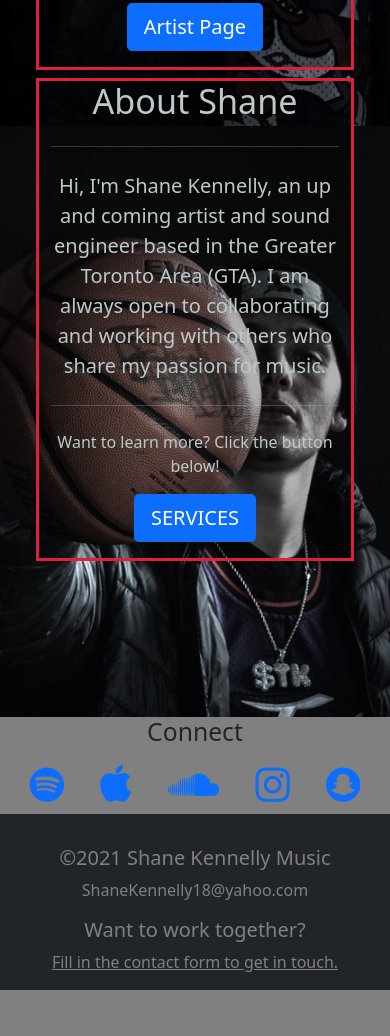
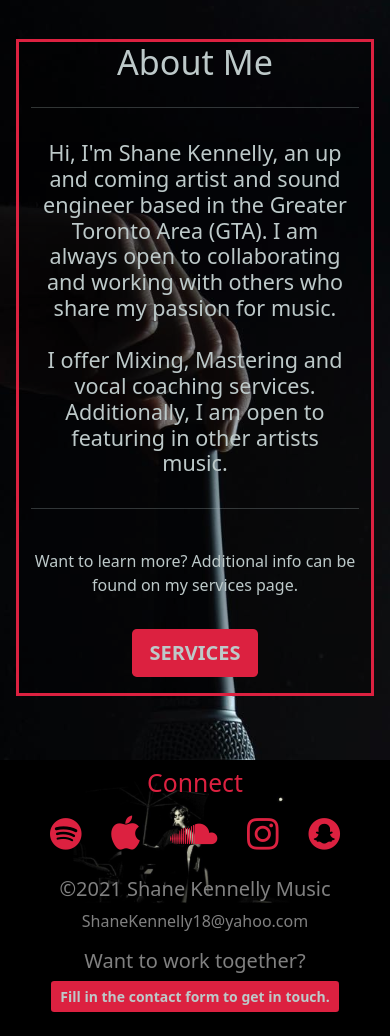
Before and after one commit to liam-kennelly/Shane-Kennelly-Music, a plain HTML site: page index.html in a window 390 px wide. Shown: the part 774-1810 px from the top of the page. Before the commit the page ends 1764 px from the top, so only its background shows below. Drawn offline with nearby package versions, Linux system fonts and the light colour scheme.

Commit message:
Home Page Styled on desktop and mobile

```diff
--- a/assets/css/style.css
+++ b/assets/css/style.css
@@ -9,8 +9,7 @@ body {
 
 .callout-container {
     height: 100vh;
-
-    background: url('../images/shane-hero-light.JPG') no-repeat top left fixed;
+    background: url('../images/shane-desktop-mirror-duplicate-2.jpg') no-repeat top left fixed;
     -webkit-background-size: cover;
     -moz-background-size: cover;
     -o-background-size: cover;
@@ -30,9 +29,19 @@ body {
     background-color: rgba(0, 0, 0, 0.3);
     color: #bdc9c9;
     border: 3px solid #dc2140;
+    margin-bottom: 3rem;
 
 }
 
+.btn-stk-red {
+    background-color: #dc2140;
+    font-weight: bold;
+    color: #bdc9c9;
+}
+
+.container-fluid {
+    padding: 1rem;
+}
 
 
 }
@@ -49,13 +58,20 @@ body {
     display: inline-block;
 }
 
-
 .main-socials {
-    font-size: x-large;
+    font-size: 3.5em;
 }
 
+.main-socials h4 {
+    font-size: 2rem;
+    padding-top: 2rem;
+}
+
+
+
 .color-spotify {
-    color: lime;
+    color: #1DB954;
+
 }
 
 .color-apple {
@@ -63,22 +79,45 @@ body {
 }
 
 .color-soundcloud {
-    color: orange;
+    color: #ff7700;
 }
 
-.about {
+.about h4 {
+    padding: 2rem;
+}
 
+.about p {
+    padding-top: 2rem;
 }
 
 
 /*------Connect**************/
+.footer-wrap {
+    background-color: rgba(0, 0, 0, 0.3);
+    background: url(../images/Problems_artwork.jpg) no-repeat top center;
+
+     -webkit-background-size: cover;
+    -moz-background-size: cover;
+    -o-background-size: cover;
+    background-size: cover;
+
+    display: flex;
+    align-items: center;
+    justify-content: center;
+
+    position: relative;
+
+}
+
 .connect {
-
+    padding-top: 1rem;
+    color: #dc2140;
 }
 
 .social a {
     font-size: 4.5em;
     padding: 3rem;
+    color: #dc2140;
 }
 
 
@@ -94,6 +133,11 @@ footer {
 
 footer a {
     color: grey;
+
+}
+
+.bg-transparent {
+    background-color: rgba(0, 0, 0, 0.774);
 }
 
 
@@ -116,24 +160,37 @@ footer a {
 @media(max-width: 576px) {
 .callout-container {
 
-        height: 170vh;
-        background: url('../images/ball_palm.jpg') no-repeat bottom right fixed;
-        -webkit-background-size: cover;
-    -moz-background-size: cover;
-    -o-background-size: cover;
-    background-size: cover;
+        height: 140%;
+        background-image: url('../images/mic.jpg');
 
-    display: flex;
-    align-items: center;
-    justify-content: center;
+        background-position: center;
+        background-color: no-repeat;
 
     position: relative;
 
     }
 
+    .main-socials h4 {
+    font-size: 1.1rem;
+    padding-top: 2.9rem;
+}
+
     .social a {
-    font-size: 2.5em;
-    padding: 1rem;
+    font-size: 2.3em;
+    padding: 0.8rem;
+}
+
+.container-fluid {
+    padding: 0.5rem;
+}
+
+.about h4 {
+    padding: 0.5rem;
+}
+
+.about p {
+    padding-top: 1rem;
+}
+
 
 }
-}
--- a/index.html
+++ b/index.html
@@ -73,7 +73,7 @@
         </div>
     </nav>
 
-    <div class="container-fluid callout-container push-down">
+    <div class="container-fluid callout-container">
         <!------ITZ SHANE ARTIST PAGE------>
         <div class="row container-fluid">
             <div class="col-md-12 col-lg-5 jumbotron text-center main-page">
@@ -82,13 +82,13 @@
                 <hr class="my-4">
                 <div class="row">
                     <div class="col-6 main-socials">
-                        <a href="#"><i class="fa fa-spotify color-spotify" aria-hidden="true"></i></a>
+                        <a href="https://open.spotify.com/artist/1rflhERDZf5JglaD3nWtSd?si=u-EJMC1MQCCkKSjwG8FJaw" target="_blank"><i class="fa fa-spotify color-spotify" aria-hidden="true"></i></a>
                         <br>
-                        <a href="#"><i class="fa fa-apple color-apple" aria-hidden="true"></i></a>
+                        <a href="https://music.apple.com/ca/artist/itz-shane/1495681882" target="_blank"><i class="fa fa-apple color-apple" aria-hidden="true"></i></a>
                         <br>
-                        <a href="#"><i class="fa fa-soundcloud color-soundcloud" aria-hidden="true"></i></a>
+                        <a href="https://soundcloud.com/shane-kennelly target="_blank""><i class="fa fa-soundcloud color-soundcloud" aria-hidden="true"></i></a>
                     </div>
-                    <div class="col-6">
+                    <div class="col-6 main-socials">
                         <h4>SPOTIFY</h4>
                         <h4>APPLE MUSIC</h4>
                         <h4>SOUNDCLOUD</h4>
@@ -96,28 +96,33 @@
                 </div>
                 <hr class="my-4">
                 <p>
-                    Lyrical Rapper Shane lipsum ipsum filler text text lipsum ipsum filler text text lipsum ipsum filler
-                    text text lipsum ipsum filler text text lipsum ipsum filler text text
+                    Rapper and song writer Itz Shane (Shane Kennelly) is a young artist who discovered his
+                    love of music at a young age. It has kept him going through life at its hardest times.
+                    Itz Shane grew up in a small town but won't let that limit his success. His modern flow and deep lyrics
+                    make him one of the most versatile rappers in the game!
                 </p>
                 <p class="lead">
-                    <a class="btn btn-primary btn-lg" href="#" role="button">Artist Page</a>
+                    <a class="btn btn-stk-red btn-lg" href="#" role="button">Artist Page</a>
                 </p>
             </div>
             <div class="col-md-12 col-lg-2">
                 <h4> </h4>
             </div>
-            <div class="col-md-12 col-lg-5 jumbotron text-center main-page">
-                <h1 class="display-4">About Shane</h1>
+            <div class="col-md-12 col-lg-5 jumbotron text-center main-page about">
+                <h1 class="display-4">About Me</h1>
                 <hr class="my-4">
-                <p class="lead">Hi, I'm Shane Kennelly, an up and coming artist and sound engineer based in the Greater
+                <h4>Hi, I'm Shane Kennelly, an up and coming artist and sound engineer based in the Greater
                     Toronto Area (GTA).
                     I am always open to collaborating and working with others who share my passion for music.
-                </p>
+                    <br>
+                    <br>
+                    I offer Mixing, Mastering and vocal coaching services. Additionally, I am open to featuring in other artists music.
+                    </h4>
                 <hr class="my-4">
-                <p>Want to learn more? Click the button below!
+                <p>Want to learn more? Additional info can be found on my services page.
                 </p>
                 <p class="lead">
-                    <a class="btn btn-primary btn-lg" href="#" role="button">SERVICES</a>
+                    <a class="btn btn-stk-red btn-lg" href="#" role="button">SERVICES</a>
                 </p>
             </div>
         </div>
@@ -130,25 +135,25 @@
 
 
 
-
+    <div class="footer-wrap row">
     <!-----Connect----->
-    <div class="container-fluid padding connect">
+    <div class="col-12 container-fluid padding connect">
         <div class="row text-center padding">
             <div class="col-12">
                 <h2>Connect</h2>
             </div>
             <div class="col-12 social padding">
-                <a href="#"><i class="fa fa-spotify" aria-hidden="true"></i></a>
-                <a href="#"><i class="fa fa-apple" aria-hidden="true"></i></a>
-                <a href="#"><i class="fa fa-soundcloud" aria-hidden="true"></i></a>
-                <a href="#"><i class="fa fa-instagram" aria-hidden="true"></i></a>
-                <a href="#"><i class="fa fa-snapchat" aria-hidden="true"></i></a>
+                <a href="https://open.spotify.com/artist/1rflhERDZf5JglaD3nWtSd?si=u-EJMC1MQCCkKSjwG8FJaw" target="_blank"><i class="fa fa-spotify" aria-hidden="true"></i></a>
+                <a href="https://music.apple.com/ca/artist/itz-shane/1495681882" target="_blank"><i class="fa fa-apple" aria-hidden="true"></i></a>
+                <a href="https://soundcloud.com/shane-kennelly" target="_blank"><i class="fa fa-soundcloud" aria-hidden="true"></i></a>
+                <a href="https://www.instagram.com/itzshaneofficial/" target="_blank"><i class="fa fa-instagram" aria-hidden="true"></i></a>
+                <a href="https://www.snapchat.com/add/kennelly-18" target="_blank"><i class="fa fa-snapchat" aria-hidden="true"></i></a>
             </div>
         </div>
     </div>
 
     <!------FOOTER------>
-    <footer class="container-fluid bg-dark footer-text">
+    <footer class="container-fluid bg-transparent footer-text col-12">
         <div id="footer-details" class="row">
             <div class="col-md-6">
                 <h5 class="uppercase general-sub">©2021 Shane Kennelly Music</h5>
@@ -159,7 +164,7 @@
             <div class="col-md-6">
                 <h5 class="uppercase general-sub">Want to work together?</h5>
                 <p class="inline-block">
-                    <a href="/" target="_blank" class="">
+                    <a href="/" target="_blank" class="btn btn-stk-red btn-sm">
                         Fill in the contact form to get in touch.
                         <span class="sr-only">Contact</span>
                     </a>
@@ -169,6 +174,7 @@
         </div>
 
     </footer>
+    </div>
 </body>
 
 </html>
```
Also changed, not shown: assets/images/Problems_artwork.jpg (added), assets/images/mic.jpg (added), assets/images/shane-ball-2.jpg (added), assets/images/shane-desktop-mirror-duplicate-2.jpg (added), assets/images/shane-desktop-mirror-duplicate-3.jpg (added), assets/images/shane-desktop-mirror-duplicate.jpg (added), 1 other file.
